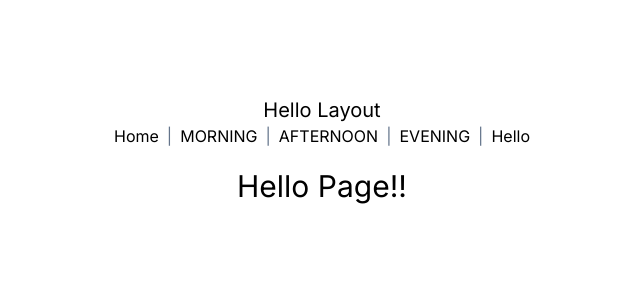
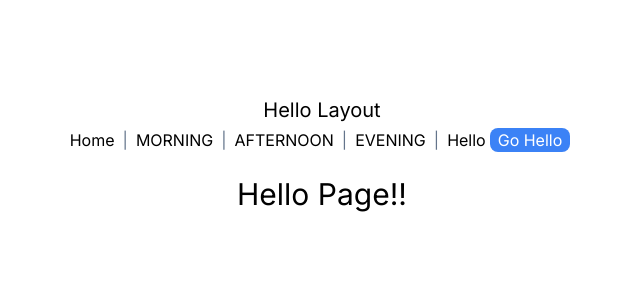
Before and after one commit to indiflex/seocho2024, a Next.js app in the folder next/my-app/: page /hello in a window 1280 px wide. Shown: the top 300 px of the page, without its empty margins (318-958 px from the left). Built offline with nearby package versions, Linux system fonts and the light colour scheme.

Commit message:
useRouter, usePathname, redirect

```diff
--- a/next/my-app/app/(myroutes)/hello/layout.tsx
+++ b/next/my-app/app/(myroutes)/hello/layout.tsx
@@ -1,10 +1,7 @@
-import type { Metadata } from 'next';
+'use client';
+
 import Link from 'next/link';
-
-export const metadata: Metadata = {
-  title: 'Hello Next.js',
-  description: 'Hello Next.js',
-};
+import { redirect, usePathname, useRouter } from 'next/navigation';
 
 const TIMES = ['morning', 'afternoon', 'evening'];
 
@@ -13,6 +10,19 @@ export default function HelloLayout({
 }: Readonly<{
   children: React.ReactNode;
 }>) {
+  const router = useRouter();
+  const pathname = usePathname(); // /hello/evening
+  console.log('🚀  pathname:', pathname);
+  if (pathname.endsWith('evening')) {
+    // router.push('/hello/morning'); // client에서 전환
+    redirect('/hello'); // server에서 전환
+  }
+
+  const go = (target: string) => {
+    console.log('🚀 target:', target);
+    router.push(target);
+  };
+
   return (
     <>
       <h1 className='text-xl'>Hello Layout</h1>
@@ -27,15 +37,16 @@ export default function HelloLayout({
           Evening
         </Link> */}
         {TIMES.map((time) => (
-          <>
+          <span key={time}>
             <Link href={`/hello/${time}`}>{time.toUpperCase()}</Link>
             <span className='mx-2 text-slate-500'>|</span>
-          </>
+          </span>
         ))}
 
-        <Link scroll={true} replace={true} href='/hello'>
-          Hello
-        </Link>
+        <Link href='/hello'>Hello</Link>
+        <button onClick={() => go('/hello')} className='btn-primary'>
+          Go Hello
+        </button>
       </div>
 
       <div className='my-5'>{children}</div>
```
